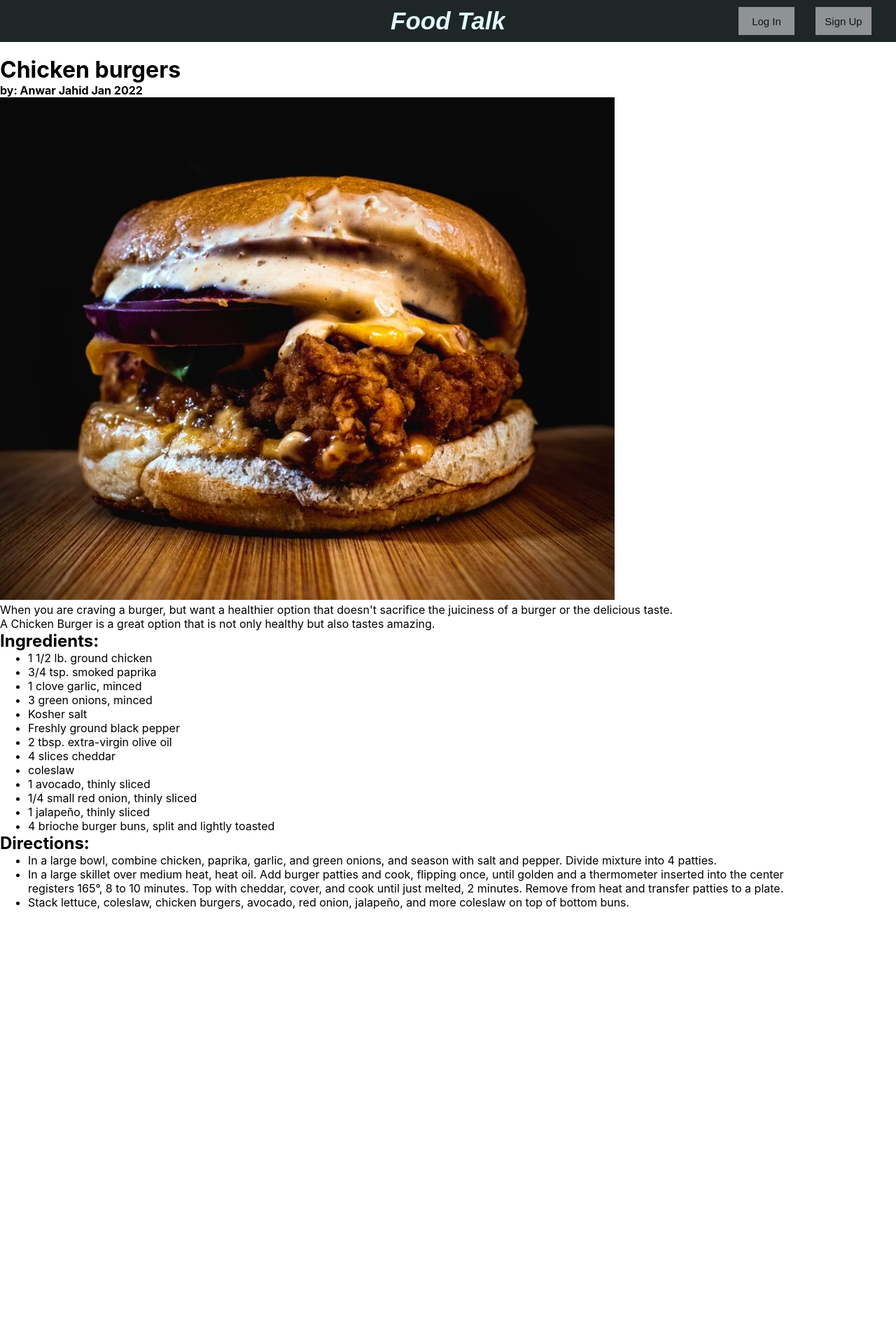
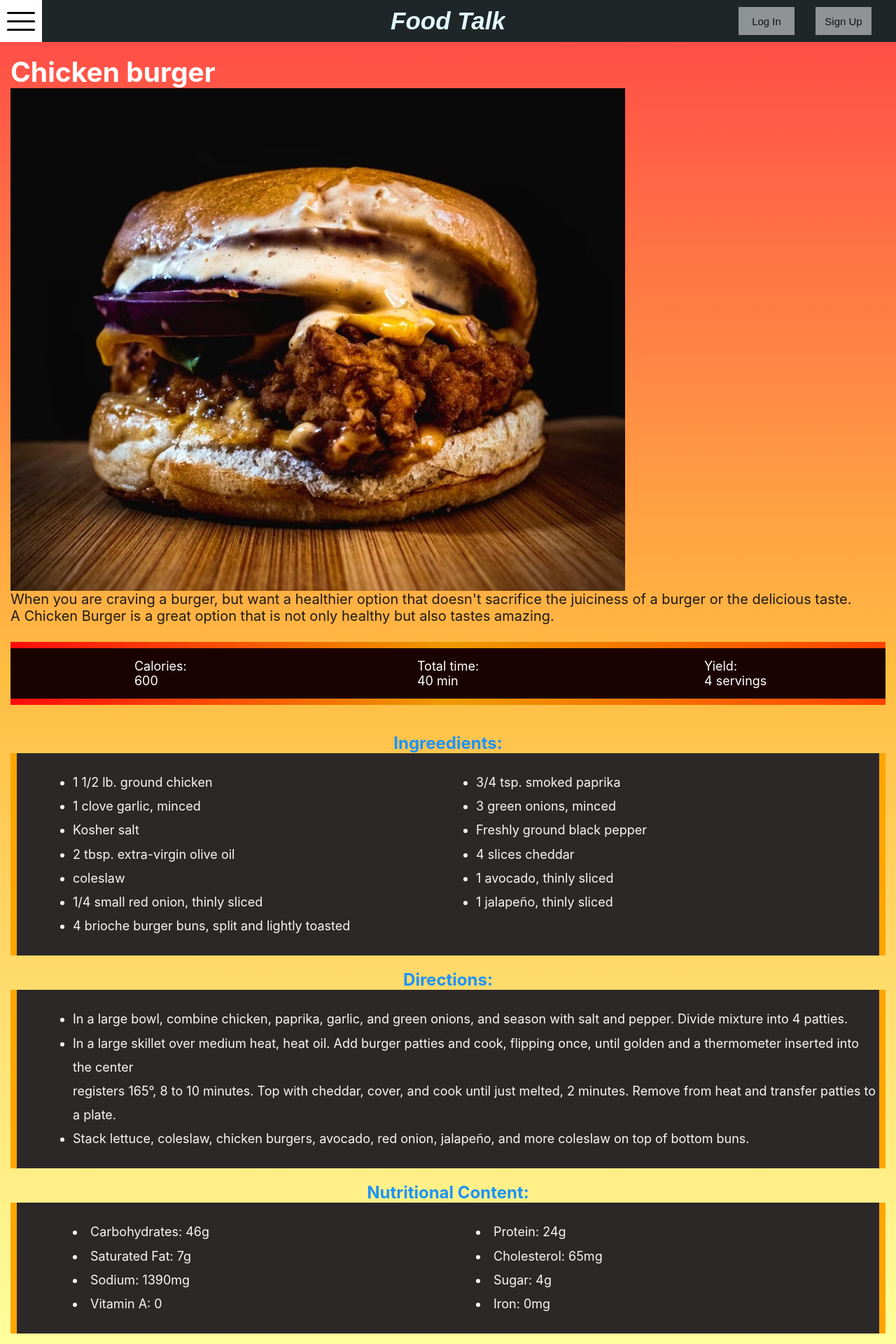
Before and after one commit to TTP-Group3/food-talk, a Django app: page /burger/ in a window 1280 px wide. Shown: the whole page at 70% size. Before the commit the page ends 1299 px from the top, so only its background shows below. Run offline with Django 4.2, Linux system fonts and the light colour scheme.

Commit message:
Update burger.html

```diff
--- a/backend/blog/templates/blog/burger.html
+++ b/backend/blog/templates/blog/burger.html
@@ -5,21 +5,49 @@
     <meta charset="UTF-8">
     <meta http-equiv="X-UA-Compatible" content="IE=edge">
     <meta name="viewport" content="width=device-width, initial-scale=1.0">
-    <link rel='stylesheet' href="{% static 'style/burger.css' %}"%>
+    <link rel='stylesheet' href="{% static 'style/burger.css' %}">
+    <link rel="preconnect" href="https://fonts.googleapis.com">
+    <link rel="preconnect" href="https://fonts.gstatic.com" crossorigin>
+    <link href="https://fonts.googleapis.com/css2?family=Nunito&display=swap" rel="stylesheet">
     <title>Chicken Burger Recipe</title>
 </head>
 <body>
-        {% include 'blog/header.html' %}
-        <div  class="container16" style="margin-top:80px;">
-        <h1 >Chicken burgers</h1>
-        <h4><span>by</span>: Anwar Jahid<span> Jan 2022 </span></h4>
+    {% include 'blog/header.html' %}
+     <!-- Rey's Nav Bar -->
+    <div class="pageBackDrop" onclick="clickedBackDrop()"></div>
+        <div class="pageHeader">
+            <div class="headerTitle">
+                <h1>Food Talk</h1>
+            </div>
+            <div class="headerAccount">
+                <button onclick="'">Log In</button>
+                <button onclick="'">Sign Up</button>
+            </div>
+        </div>
+        <div class="sideMenu">
+            <div class="headerMenuBtn" onclick="showSideMenu()">
+                <div></div>
+                <div></div>
+                <div></div>
+            </div>
+        </div>
+
+        <!-- Burger Content  -->
+        <div  class="container">
+
+        <h1 class="h1_16">Chicken burger</h1>
+        <!-- <h4 class="h4_16"><span>by</span>: Anwar Jahid<span> Jan 2022 </span></h4> -->
         <img id='recipe_pic16' src="{% static 'images/recipes/chicken_burger.jpg' %}">
         <p>When you are craving a burger, but want a healthier option that doesn't sacrifice the juiciness of a burger or the delicious taste.
             <br>A Chicken Burger is a great option that is not only healthy but also tastes amazing.  </p>
-
-        <div class="recipe16">
-            <h2>Ingredients:</h2>
-            <ul class="ingredients16">
+        <div class="info_bar">
+            <li>Calories:<br> 600</li>
+            <li>Total time:<br> 40 min</li>
+            <li>Yield:<br> 4 servings</li>
+        </div>
+        <div class="recipe">
+            <h2 class="h2_16">Ingreedients:</h2>
+            <ul class="ingredients">
                 <li>1 1/2 lb. ground chicken</li>
                 <li>3/4 tsp. smoked paprika</li>
                 <li>1 clove garlic, minced</li>
@@ -34,8 +62,8 @@
                 <li>1 jalapeño, thinly sliced</li>
                 <li>4 brioche burger buns, split and lightly toasted</li>
         </div>
-        <h2>Directions:</h2>
-            <ul class="directions16">
+        <h2 class="h2_16">Directions:</h2>
+            <ul class="directions">
                 <li>In a large bowl, combine chicken, paprika, garlic, and green onions,
                     and season with salt and pepper. Divide mixture into 4 patties. </li>
                 <li>In a large skillet over medium heat, heat oil.
@@ -44,8 +72,18 @@
                     Top with cheddar, cover, and cook until just melted, 2 minutes. Remove from heat and transfer patties to a plate. </li>
                 <li>Stack lettuce, coleslaw, chicken burgers, avocado, red onion, jalapeño, and more coleslaw on top of bottom buns. </li>
             </ul>
+            <h2 class="h2_16">Nutritional Content:</h2>
+    <div class="nutrition">
+        <li>Carbohydrates: 46g </li>
+        <li>Protein: 24g</li>
+        <li>Saturated Fat: 7g</li>
+        <li>Cholesterol: 65mg</li>
+        <li>Sodium: 1390mg</li>
+        <li>Sugar: 4g</li>
+        <li>Vitamin A: 0</li>
+        <li>Iron: 0mg</li>
         </div>
-    </div>
+
     <script src="{% static 'script/burger.js' %}"></script>
 </body>
 </html>
```
